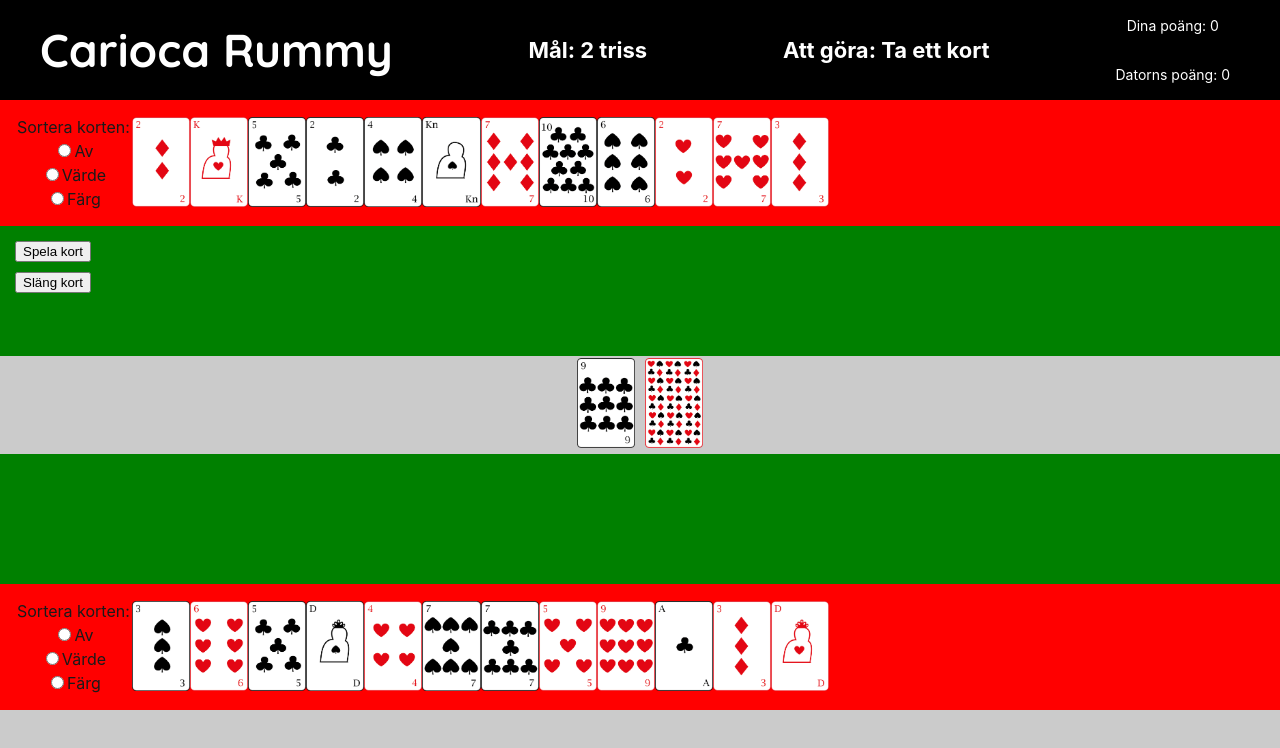
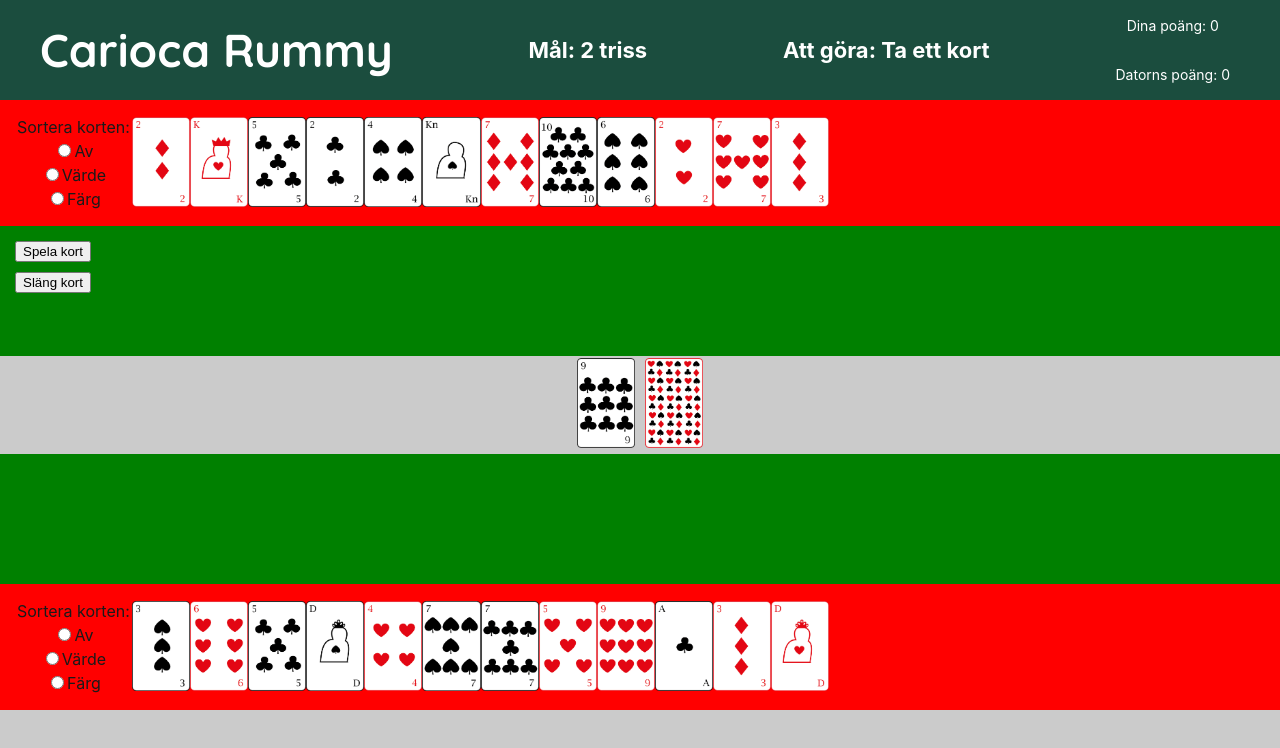
Before and after one commit to Tejpex/carioca-rummy, a React (Vite) app: page / in a window 1280 px wide. Shown: the top 748 px of the page. Built offline with nearby package versions, Linux system fonts and the light colour scheme.

Commit message:
Add color-scheme

```diff
--- a/src/App.css
+++ b/src/App.css
@@ -1,4 +1,8 @@
 #root {
   margin: 0;
   text-align: center;
+  --primary: #690B22;
+  --primary-light: #E07A5F;
+  --secondary: #1B4D3E;
+  --light: #F1E3D3;
 }
--- a/src/components/Header.jsx
+++ b/src/components/Header.jsx
@@ -45,7 +45,7 @@ const ScoreDiv = styled.div`
 `
 
 const HeaderDiv = styled.div`
-  background-color: black;
+  background-color: var(--secondary);
   width: 100vw;
   height: 80px;
   padding: 10px 30px;
```
